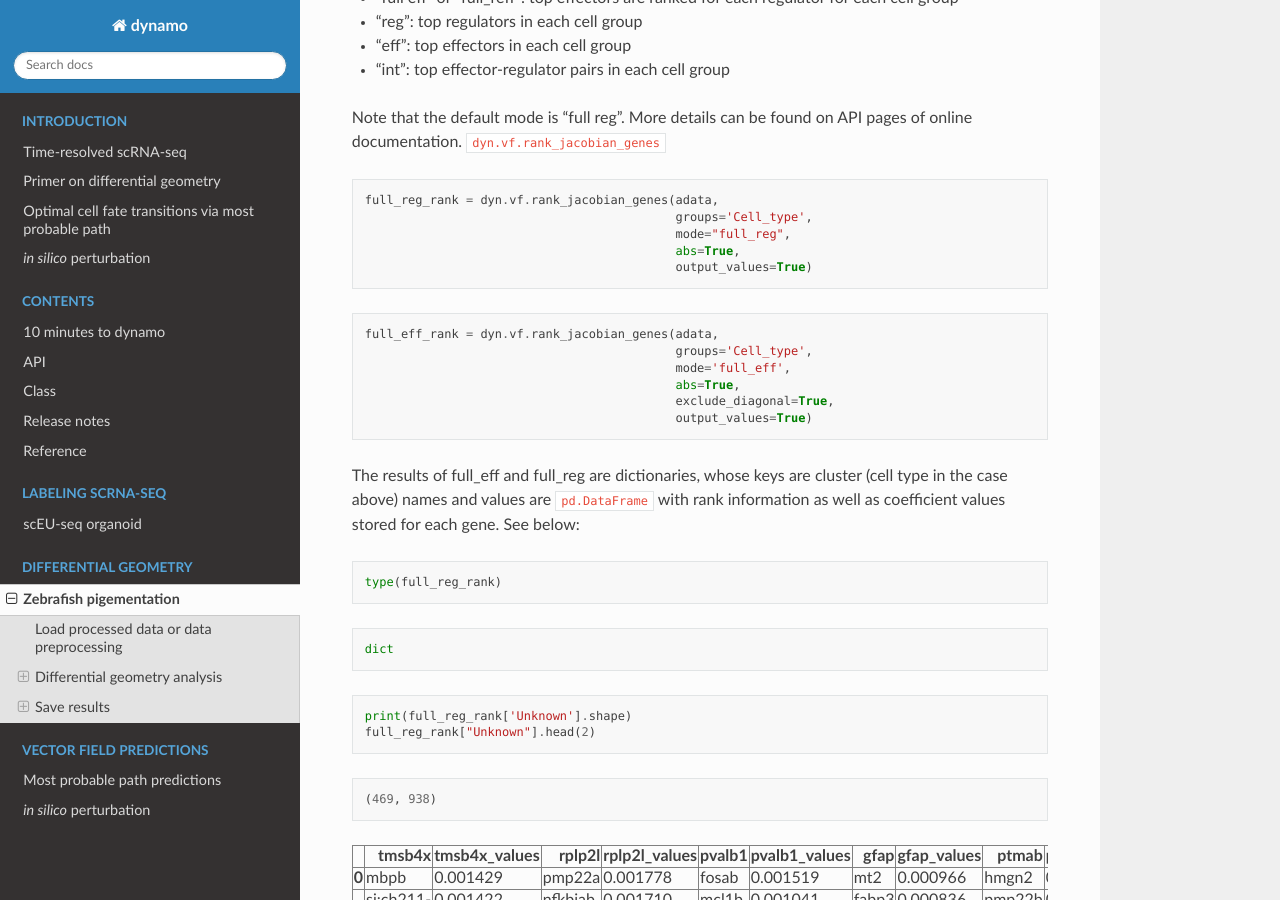
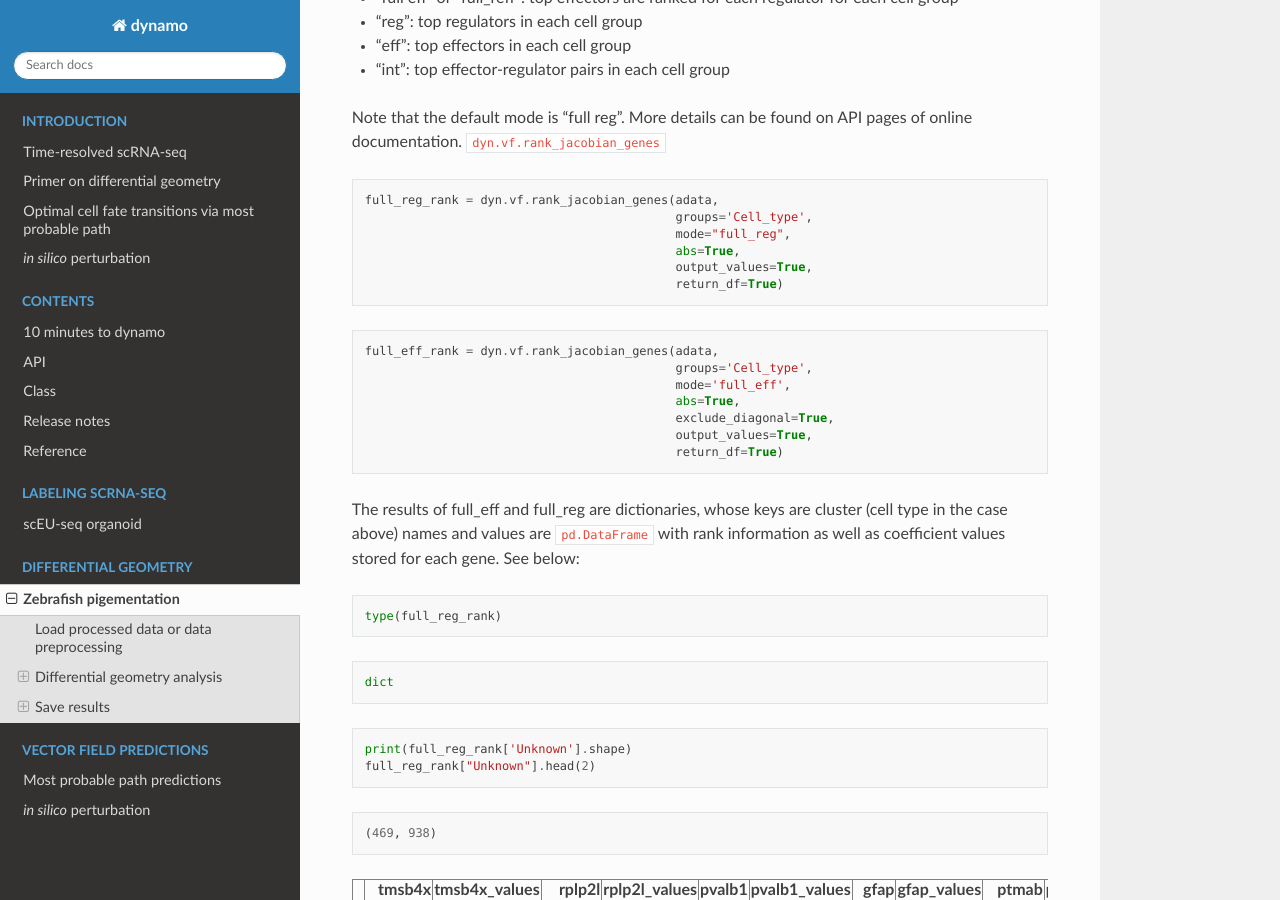
Before and after one commit to aristoteleo/dynamo_readthedocs, a Sphinx documentation site: the page built from docs/source/notebooks/Differential_geometry.rst, in a window 1280 px wide and 900 px high, scrolled down 10792 px. Built offline with Sphinx 7.4.7 and the Read the Docs theme 2.0.0, drawn with Linux system fonts in a browser that asks for light colours; pages that are not in the unit, such as notebooks, are missing from menus.

Commit message:
Update Differential_geometry.rst

```diff
--- a/docs/source/notebooks/Differential_geometry.rst
+++ b/docs/source/notebooks/Differential_geometry.rst
@@ -567,7 +567,8 @@ API pages of online documentation. ``dyn.vf.rank_jacobian_genes``
                                                groups='Cell_type',
                                                mode="full_reg",
                                                abs=True,
-                                               output_values=True)
+                                               output_values=True,
+                                               return_df=True)
 
 .. code:: ipython3
 
@@ -576,7 +577,8 @@ API pages of online documentation. ``dyn.vf.rank_jacobian_genes``
                                                mode='full_eff',
                                                abs=True,
                                                exclude_diagonal=True,
-                                               output_values=True)
+                                               output_values=True,
+                                               return_df=True)
 
 The results of full_eff and full_reg are dictionaries, whose keys are
 cluster (cell type in the case above) names and values are
@@ -717,18 +719,18 @@ respectively. The same applies to other columns and similarly to the
 
 .. code:: ipython3
 
-    eff_rank = dyn.vf.rank_jacobian_genes(adata, groups='Cell_type', mode='eff', abs=True, output_values=True)
+    eff_rank = dyn.vf.rank_jacobian_genes(adata, groups='Cell_type', mode='eff', abs=True, output_values=True, return_df=True)
 
 .. code:: ipython3
 
-    reg_rank = dyn.vf.rank_jacobian_genes(adata, groups='Cell_type', mode='reg', abs=True, exclude_diagonal=True)
+    reg_rank = dyn.vf.rank_jacobian_genes(adata, groups='Cell_type', mode='reg', abs=True, exclude_diagonal=True, return_df=True)
 
 ``int`` stands for interactions, the pairs of (gene1, gene2) values in
 jacobian matrix.
 
 .. code:: ipython3
 
-    int_rank = dyn.vf.rank_jacobian_genes(adata, groups='Cell_type', mode='int', exclude_diagonal=True, output_values=True)
+    int_rank = dyn.vf.rank_jacobian_genes(adata, groups='Cell_type', mode='int', exclude_diagonal=True, output_values=True, return_df=True)
 
 Construct and visualize cell-type specific regulatory networks
 ''''''''''''''''''''''''''''''''''''''''''''''''''''''''''''''
```
